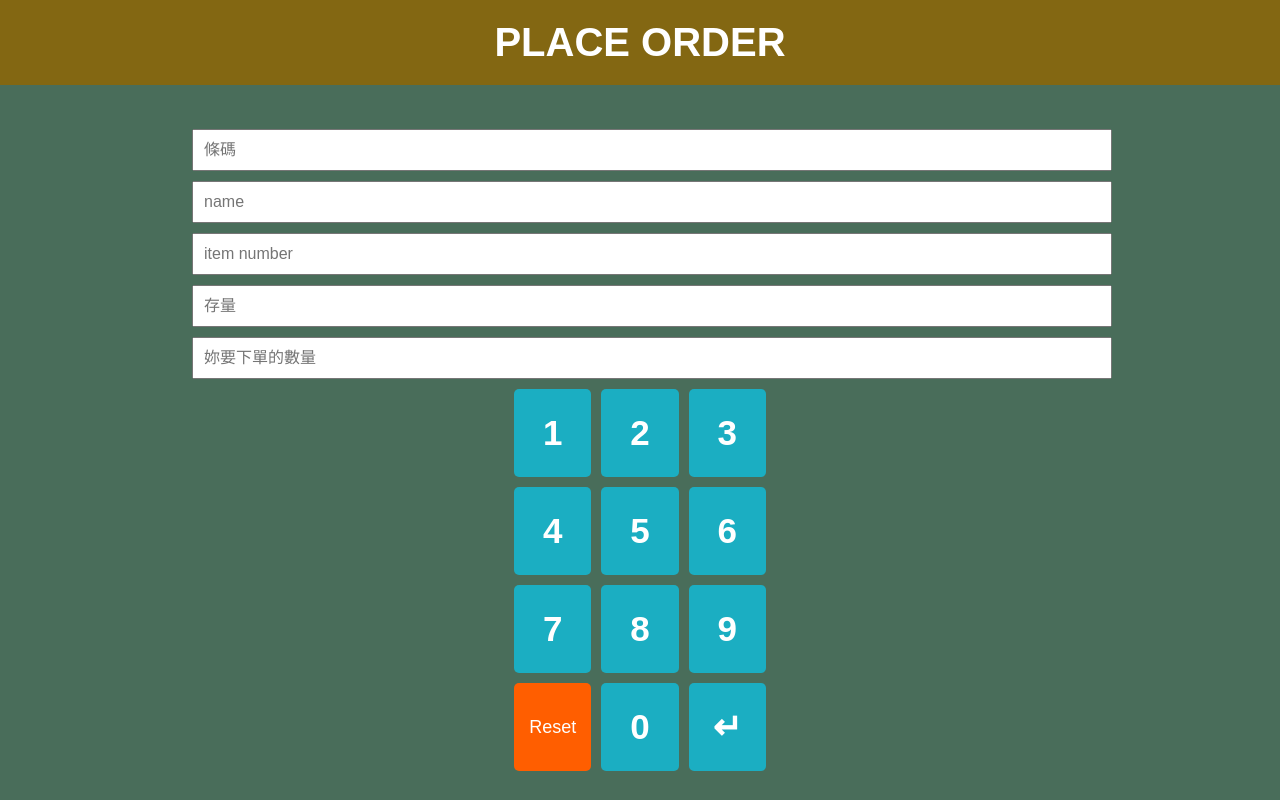
After one commit to Jimmy-0/maket_inventory_app, a Flask app: page /ios_place_order in a window 1280 px wide. The commit adds this page. Run offline with Flask 3, Linux system fonts and the light colour scheme.

Commit message:
finish the place order feature

```diff
--- a/app.py
+++ b/app.py
@@ -23,13 +23,21 @@ amount_value = ""
 def index():
     return render_template('index.html')
 
-@app.route('/iphone')
-def numpad_iphone():
+@app.route('/ios')
+def numpad_ios():
     return render_template('numpad-ios.html')
+
+@app.route('/ios_place_order')
+def numpad_ios_po():
+    return render_template('numpad-ios_place_order.html')
 
 @app.route('/android')
 def numpad_android():
     return render_template('numpad-android.html')
+
+@app.route('/android_place_order')
+def numpad_android_po():
+    return render_template('numpad-android_place_order.html')
 
 @app.route('/update_values', methods=['POST'])
 def update_values():
@@ -105,6 +113,44 @@ def get_values(barcode):
     except Exception as e:
         return jsonify({'status': 'error', 'message': str(e)}), 500
 
+@app.route('/place_order', methods=['POST'])
+def place_order():
+    try:
+        data = request.get_json()
+        # Get values from the frontend
+        barcode_number = data.get('barcode_number', 'NO barcode number')
+        # print(f"remaining hash map from the update_values : {remaining_map}")
+        item_number = data.get('item_number',"where is the item number")
+        place_order_amount = data.get('amount', 'NONONONONONONON amount')
+        # print(f' HEE amount_value : {amount_value} ')
+
+        res = None
+        with lock:
+            try:
+                cell = sheet.find(barcode_number)
+                if cell is not None:
+                    row_index = cell.row
+                    sheet.update_cell(row_index, 5, place_order_amount)
+                else:
+                    print(f"CREATE A NEW ONE FOR THIS")
+                    print(f"{barcode_number} :  {place_order_amount}")
+                    sheet.append_row([str(barcode_number),'','','',int(place_order_amount)])
+            except Exception as e:
+                print(f"Error: {e}")
+                return jsonify({'status': 'error', 'message': str(e)}), 500
+
+        return jsonify({
+            'barcode': barcode_number,
+            'place_order_amount': place_order_amount,
+            'status': 'success'
+            })
+
+    except ValueError as ve:
+        return jsonify({'status': 'error', 'message': str(ve)}), 400  # Return 400 Bad Request for validation errors
+
+    except Exception as e:
+        return jsonify({'status': 'error', 'message': str(e)}),500
+
 
 if __name__ == '__main__':
     # os.system('gunicorn -w 4 -b 0.0.0.0:8080 --log-level debug app:app')
--- a/script.js
+++ b/static/script.js
@@ -44,9 +44,9 @@ function sendBarcodeToBackend(barcode) {
         return response.json();
     })
     .then(data => {
-        // console.log('yoo',data);  // Log the response from the backend
-        const remainElement = document.getElementById('remain');
-        remainElement.value = String(data.remain_first);
+        console.log('yoo',data);  // Log the response from the backend
+
+        document.getElementById('remain').value = String(data.remain_first);
         document.getElementById('item-number').value = String(data.item_number);
         document.getElementById('pdt-name').value = String(data.product_name);
     })
@@ -104,14 +104,58 @@ function submitForm() {
         document.getElementById('amount').value = '';
         // console.log('Additional Information:', 'You can add more logs here if needed');
     })
-    .catch(error => console.error('Error:', error));
+   .catch(error => console.error('Error:', error));
 
     resetForm();
     document.getElementById('barcode-number').focus();
 }
 
+function submitFormPo(){
+    const barcodeNumber = document.getElementById('barcode-number').value;
+    const amount = document.getElementById('amount').value;
+    const itemNumber = document.getElementById('item-number').value;
+    const parsedAmount = parseFloat(amount);
+    if (isNaN(parsedAmount)) {
+        console.error('Invalid amount. Please enter a valid number.');
+        return;
+    }
+    fetch('/place_order', {
+        method: 'POST',
+        headers: {
+            'Content-Type': 'application/json',
+        },
+        body: JSON.stringify({
+            barcode_number: barcodeNumber,
+            amount: amount,
+        }),
+    })
+    .then(response => response.json())
+    .then(data => {
+        try {
+            const parsedData = JSON.parse(JSON.stringify(data));
+            // console.log('Parsed Data: ', parsedData)
+             // Update 'remain' section in the frontend
+            // const remainElement = document.getElementById('remain');
+            // remainElement.value = String(parsedData.amount_second);
 
+        } catch(error){
+            console.error('Error Parsing: ',data);
+        }
+
+        document.getElementById('amount').value = '';
+        // console.log('Additional Information:', 'You can add more logs here if needed');
+    })
+   .catch(error => console.error('Error:', error));
+
+    resetForm();
+    document.getElementById('barcode-number').focus();
+
+}
 
 window.addEventListener('beforeunload', function () {
     resetForm();
 });
+
+function redirectToPage(page) {
+    window.location.href = page;
+};
--- a/styles.css
+++ b/static/styles.css
@@ -8,6 +8,48 @@ body {
     margin: 0;
     background-color: beige;
 }
+
+
+.place_order_body {
+    font-family: Arial, sans-serif;
+    display: flex;
+    flex-direction: column;
+    align-items: center;
+    justify-content: center;
+    height: 100vh;
+    margin: 0;
+    background-color: rgb(73, 109, 90);
+}
+
+.banner_PO {
+    position: absolute; /* Set the position of the Finance Helper container to absolute */
+
+    top: 0;
+    background-color:rgba(146, 102, 0, 0.8);  /* Set the background color to your preference */
+    color: #fff;  /* Set the text color to contrast with the background */
+    width: 100%;
+    text-align: center;
+    padding: 20px;
+    margin-bottom: 20px;
+    z-index: 1;
+}
+
+.banner_PO h1 {
+    margin: 0;  /* Remove default margin for the heading */
+    font-size: 40px;  /* Adjust the font size as needed */
+}
+
+.banner_PO a {
+    color: inherit; /* Set the default color */
+    text-decoration: none; /* Remove underline from the anchor */
+    transition: color 0.3s; /* Add a smooth transition effect for color change */
+}
+
+.banner_PO a:hover {
+    color: purple; /* Change the color to purple on hover */
+}
+
+
 
 
 .banner {
@@ -100,6 +142,20 @@ body {
     transition: background-color 0.3s;
 }
 
+.number-button-PO {
+    width: 100%; /* 33.33% of the container width with a little gap */
+    padding: 24px; /* Adjust the padding as needed */
+    font-size: 35px; /* Adjust the font size as needed */
+    text-align: center;
+    background-color: rgba(16, 190, 221, 0.8);
+    font-weight: bold;
+    color: #fff;
+    border: none;
+    border-radius: 5px;
+    cursor: pointer;
+    transition: background-color 0.3s;
+}
+
 
 .number-button-index {
     /* width: 100%;
@@ -144,6 +200,18 @@ body {
     cursor: pointer;
     transition: background-color 0.3s;
 }
+.po-button {
+    flex: 2; /* Each button takes equal width within the group */
+    padding: 15px;
+    font-size: 18px;
+    text-align: center;
+    background-color: rgb(114, 49, 183);
+    color: #fff;
+    border: none;
+    border-radius: 5px;
+    cursor: pointer;
+    transition: background-color 0.3s;
+}
 .bigger-button-ios {
     /* Adjust styles for the bigger button */
     width: calc(100% * 2 + 20px); /* Twice the width of a regular button plus extra padding */
@@ -152,15 +220,25 @@ body {
     font-size: 24px; /* Larger font size */
     background-color: #ff0000;  /* Red color for the bigger button */
 }
-
+.green-button:hover {
+    background-color: rgb(12, 45, 3);
+}
 .bigger-button:hover {
     background-color: #c0392b;
 }
 
+.po-button:hover {
+    background-color:  rgb(79, 33, 129);
+}
 
 .number-button:hover {
     background-color: #2980b9;
 }
+
+.number-button-ios:hover {
+    background-color: #2980b9;
+}
+
 
 .number-pad-container {
     /* grid-template-columns: repeat(2, 1fr); */
--- a/numpad-android.html
+++ b/templates/numpad-android.html
@@ -29,14 +29,11 @@
         <button class="green-button" onclick="appendToAmount('-')">減號</button>
         <button class="bigger-button" onclick="resetForm()">Reset</button>
         <button class="number-button" onclick="submitForm()">↵</button>
+        <button class="po-button" onclick="redirectToPage('/android_place_order')">叫貨</button>
     </div>
 </div>
 
 <script src="/static/script.js"></script>
-<!-- <script>
-    document.addEventListener("DOMContentLoaded", init);
-</script> -->
-
 
 </body>
 </html>
--- a/numpad-ios.html
+++ b/templates/numpad-ios.html
@@ -38,14 +38,11 @@
         <button class="number-button-ios" onclick="appendToAmount('0')">0</button>
         <button class="number-button-ios" onclick="submitForm()">↵</button>
         <button class="green-button " onclick="appendToAmount('-')">減號</button>
+        <button class="po-button " onclick="redirectToPage('/ios_place_order')">叫貨</button>
     </div>
 </div>
 
 <script src="/static/script.js"></script>
-<!-- <script>
-    document.addEventListener("DOMContentLoaded", init);
-</script> -->
-
 
 </body>
 </html>
--- /dev/null
+++ b/templates/numpad-ios_place_order.html
@@ -0,0 +1,53 @@
+<!DOCTYPE html>
+<html lang="en">
+<head>
+    <meta charset="UTF-8">
+    <meta name="viewport" content="width=device-width, initial-scale=1.0">
+    <link rel="stylesheet" href="/static/styles.css">
+    <title>PLACE ORDER</title>
+</head>
+<body class = "place_order_body">
+
+
+<div class="banner_PO">
+    <a href="/">
+        <h1>PLACE ORDER</h1>
+    </a>
+</div>
+
+
+<div class="input-section">
+    <input type="text" id="barcode-number" placeholder="條碼" inputmode="numeric" >
+    <input type="text" id="pdt-name" placeholder="name" readonly>
+    <input type="text" id="item-number" placeholder="item number" readonly>
+    <input type="text" id="remain" placeholder="存量" inputmode="numeric" readonly>
+    <input type="text" id="amount" placeholder="妳要下單的數量" inputmode="numeric">
+
+</div>
+
+<div class="number-pad-container">
+    <div class="number-pad-ios">
+        <button class="number-button-PO" onclick="appendToAmount('1')">1</button>
+        <button class="number-button-PO" onclick="appendToAmount('2')">2</button>
+        <button class="number-button-PO" onclick="appendToAmount('3')">3</button>
+        <button class="number-button-PO" onclick="appendToAmount('4')">4</button>
+        <button class="number-button-PO" onclick="appendToAmount('5')">5</button>
+        <button class="number-button-PO" onclick="appendToAmount('6')">6</button>
+        <button class="number-button-PO" onclick="appendToAmount('7')">7</button>
+        <button class="number-button-PO" onclick="appendToAmount('8')">8</button>
+        <button class="number-button-PO" onclick="appendToAmount('9')">9</button>
+        <button class="bigger-button" onclick="resetForm()">Reset</button>
+        <button class="number-button-PO" onclick="appendToAmount('0')">0</button>
+        <button class="number-button-PO" onclick="submitFormPo()">↵</button>
+        <!-- <button class="green-button " onclick="appendToAmount('-')">減號</button> -->
+    </div>
+</div>
+
+<script src="/static/script.js"></script>
+<!-- <script>
+    document.addEventListener("DOMContentLoaded", init);
+</script> -->
+
+
+</body>
+</html>
```
Also changed, not shown: templates/index.html (renamed from index.html, +4 -3 lines), templates/numpad-android_place_order.html (added, +43 -0 lines).
